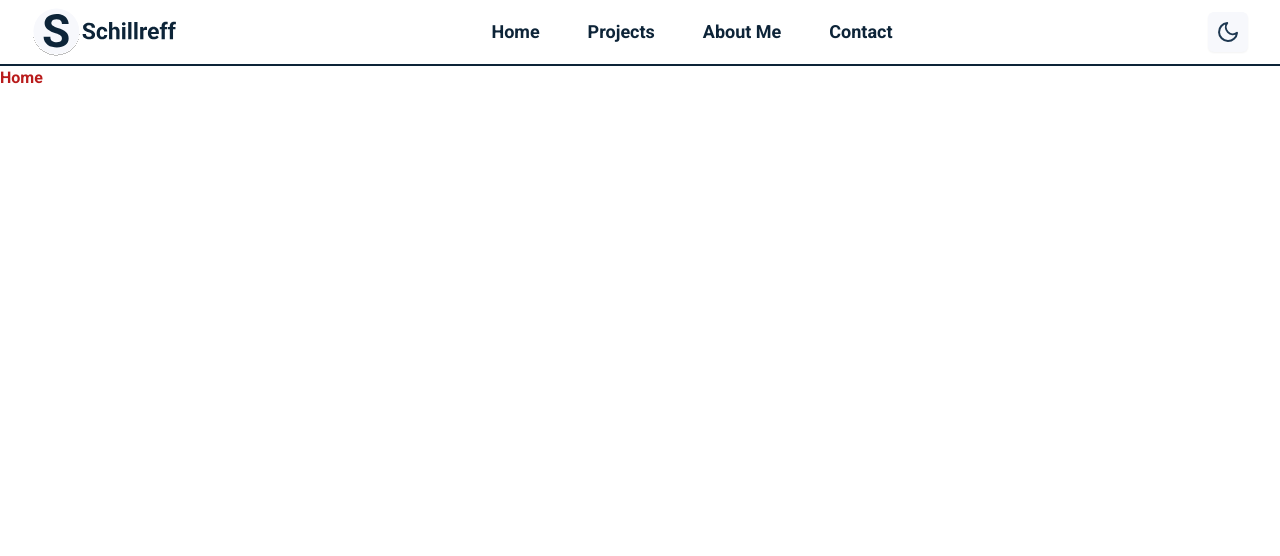
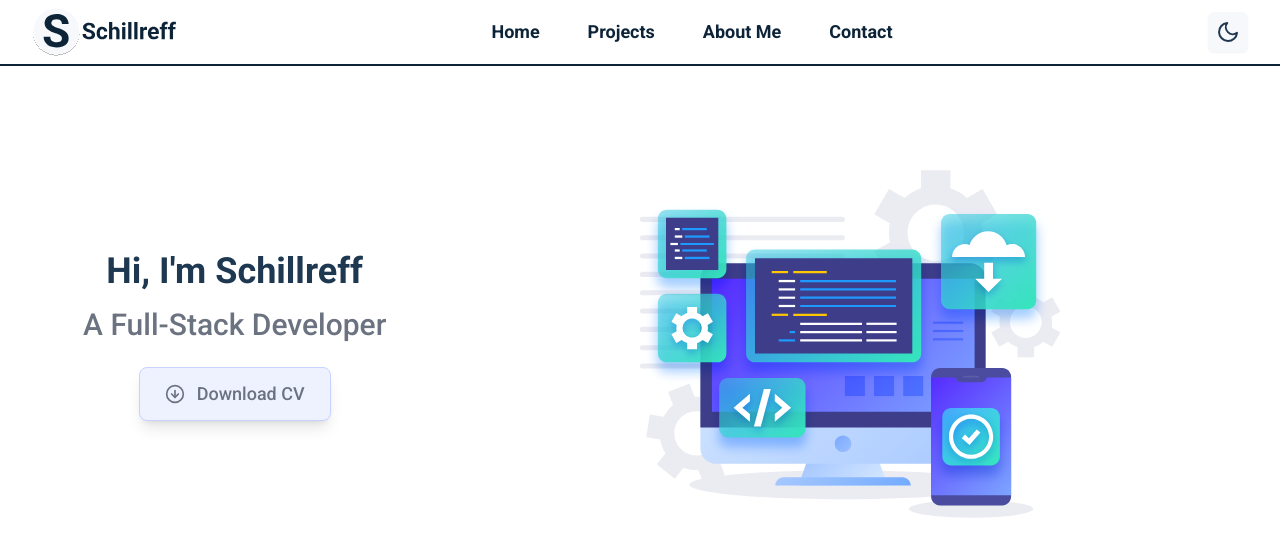
Before and after one commit to schillreff/portfolio, a React (Vite) app: page / in a window 1280 px wide. Shown: the top 556 px of the page. Built offline with nearby package versions, Linux system fonts and the light colour scheme.

Commit message:
feat: banner

```diff
--- /dev/null
+++ b/src/components/Banner/index.tsx
@@ -0,0 +1,36 @@
+import { FiArrowDownCircle } from "react-icons/fi";
+import resume from "../../assets/resume.pdf";
+import banner from "../../assets/banner.svg";
+
+const Banner = () => {
+  return (
+    <section className="mt-12 flex flex-col items-center sm:flex-row sm:justify-between md:mt-2">
+      <div className="w-full md:w-1/3">
+        <h1 className="text-center font-roboto text-2xl font-semibold text-ternary-dark dark:text-primary-light lg:text-3xl xl:text-4xl">
+          Hi, I'm Schillreff
+        </h1>
+        <p className="mt-4 text-center font-roboto text-lg font-medium leading-normal text-gray-500 dark:text-gray-200 md:text-xl lg:text-2xl xl:text-3xl">
+          A Full-Stack Developer
+        </p>
+        <div className="flex justify-center">
+          <a
+            download="Schilreff-Resume.pdf"
+            href={resume}
+            className="mb-6 mt-6 flex w-36 items-center justify-center rounded-lg border border-indigo-200 bg-indigo-50 py-2.5 font-roboto text-lg text-gray-500 shadow-lg duration-500 hover:bg-indigo-500 hover:text-white focus:ring-1 focus:ring-indigo-900 dark:border-ternary-dark sm:mb-0 sm:w-48 sm:py-3"
+            aria-label="Download Resume"
+          >
+            <FiArrowDownCircle className="sn:w-6 mr-2 h-5 w-5 duration-100 sm:mr-3 sm:h-6" />
+            <span className="font-roboto text-sm font-medium duration-100 sm:text-lg">
+              Download CV
+            </span>
+          </a>
+        </div>
+      </div>
+      <div className="mt-6 flex justify-center sm:w-2/3">
+        <img src={banner} alt="Banner" />
+      </div>
+    </section>
+  );
+};
+
+export default Banner;
--- a/src/pages/Home/index.tsx
+++ b/src/pages/Home/index.tsx
@@ -1,6 +1,8 @@
+import Banner from "../../components/Banner";
+
 const Home = () => (
-  <div>
-    <h1 className="font-roboto font-bold text-red-700 ">Home</h1>
+  <div className="container mx-auto px-4 sm:px-6 lg:px-8">
+    <Banner />
   </div>
 );
 
```
